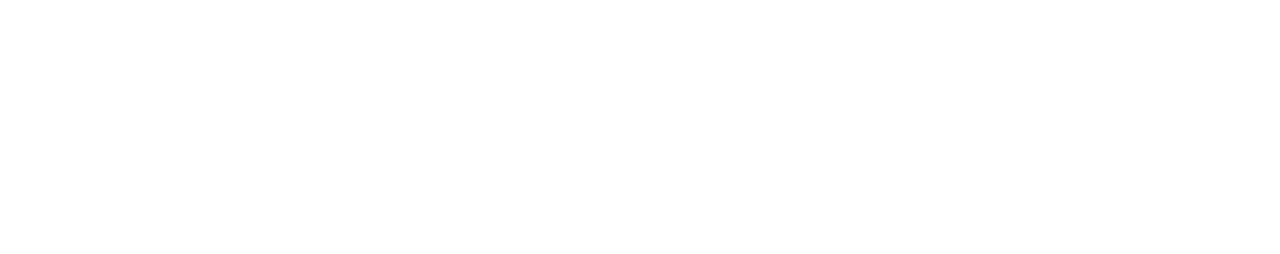
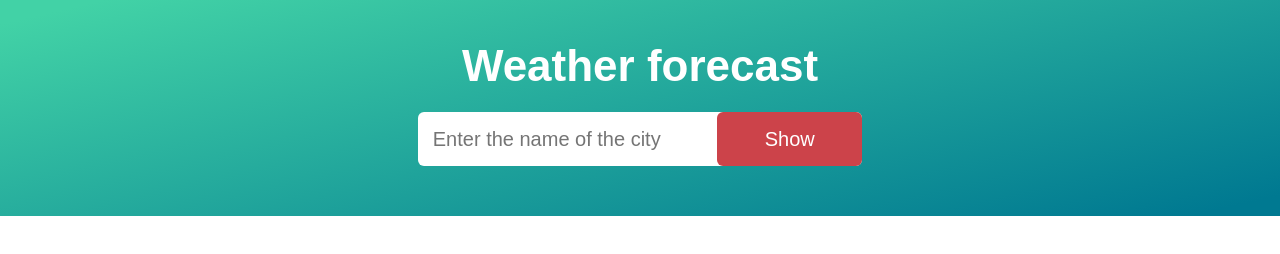
Before and after one commit to YaroslavOkrema/WeatherJS, a plain HTML site: page index.html in a window 1280 px wide. Drawn offline with Linux system fonts and the light colour scheme.

Commit message:
feat: add header

```diff
--- a/css/main.css
+++ b/css/main.css
@@ -1 +1,56 @@
 @import "reset.css";
+@import url(https://fonts.googleapis.com/css?family=Inter:100,200,300,regular,500,600,700,800,900);
+
+body {
+    font-family: 'Rubik', sans-serif;
+}
+.header {
+    display: flex;
+    flex-direction: column;
+    align-items: center;
+
+    padding: 40px 15px 50px;
+    background: linear-gradient(167deg, #42d2a6 4.7%, #007991 95.98%), #389196;
+}
+
+.title {
+    margin-bottom: 20px;
+    text-align: center;
+    font-weight: 700;
+    line-height: 1.18;
+    font-size: 44px;
+    color: white;
+}
+
+.form {
+    display: flex;
+    height: 54px;
+    background: #FFFFFF;
+    border-radius: 6px;
+}
+
+.input {
+    padding: 15px;
+    font-weight: 300;
+    font-size: 20px;
+    line-height: 1;
+    color: black;
+}
+
+.btn {
+    width: 145px;
+    height: 54px;
+    background: #cc434a;
+    border-radius: 6px;
+
+    font-weight: 500;
+    font-size: 20px;
+    line-height: 1;
+    color: #fff;
+
+    transition: background-color 0.2s ease-in;
+}
+
+.btn:hover {
+    background: #f30909;
+}
--- a/index.html
+++ b/index.html
@@ -9,6 +9,15 @@
     <title>Weather</title>
 </head>
 <body>
+    <header class="header">
+        <h1 class="title">Weather forecast</h1>
+        <form class="form">
+            <label>
+                <input class="input" type="text" placeholder="Enter the name of the city">
+                <button class="btn">Show</button>
+            </label>
+        </form>
+    </header>
     <script src="main.js"></script>
 </body>
 </html>
```
